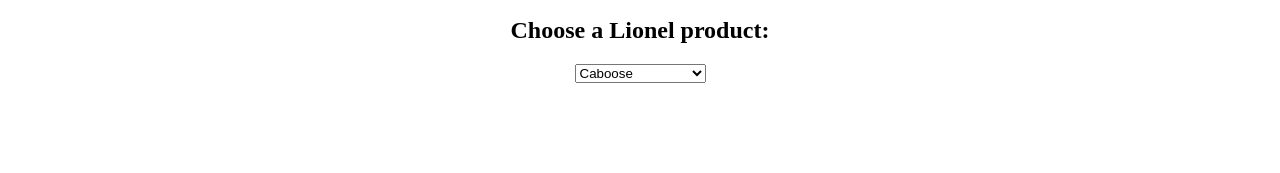
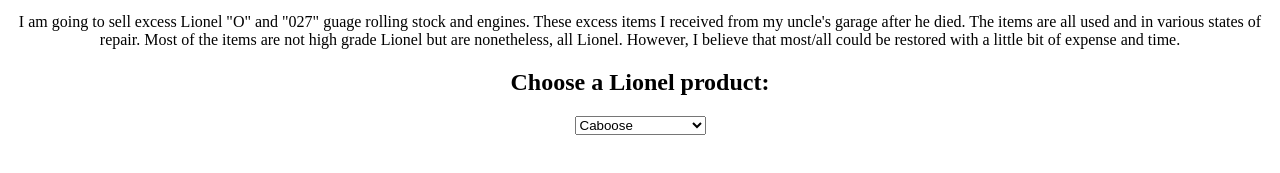
Before and after one commit to Sciubb/hello-world, a plain HTML site: page makeup.html in a window 1280 px wide. Shown: the part 139-312 px from the top of the page. Drawn offline with Linux system fonts and the light colour scheme.

Commit message:
Update makeup.html

```diff
--- a/makeup.html
+++ b/makeup.html
@@ -32,6 +32,17 @@
 			<img alt="Lionel" src="Lionel5.jpg">
       <!--Include a weblink to image file-->
 		</body
+		<br>
+		<p>
+		I am going to sell excess Lionel "O" and "027" guage rolling stock and engines.
+		These excess items I received from my uncle's garage after he died. The items
+		are all used and in various states of repair. Most of the items are not high
+		grade Lionel but are nonetheless, all Lionel. However, I believe that most/all
+		could be restored with a little bit of expense and time.
+	</P>
+
+
+
 	<head>
 		<h2>Choose a Lionel product:</h2>
 			<select style=font-size: left-side">
@@ -54,3 +65,8 @@
 
 
 </html>
+
+
+
+
+</html>
```
